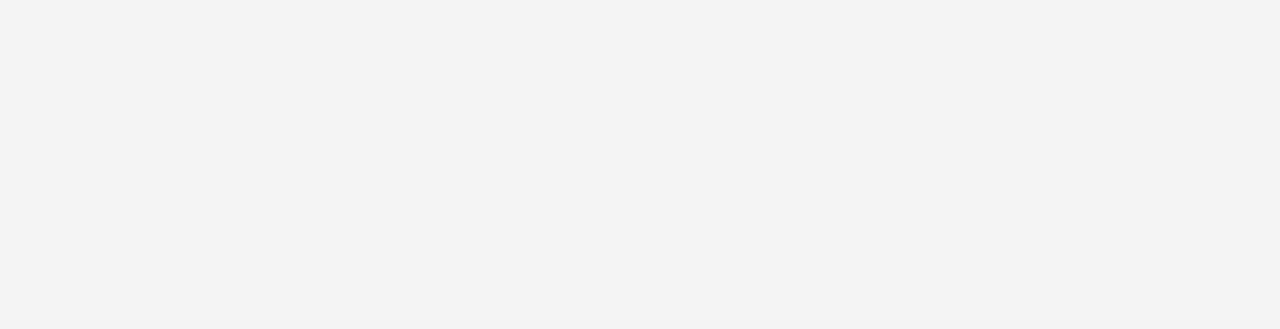
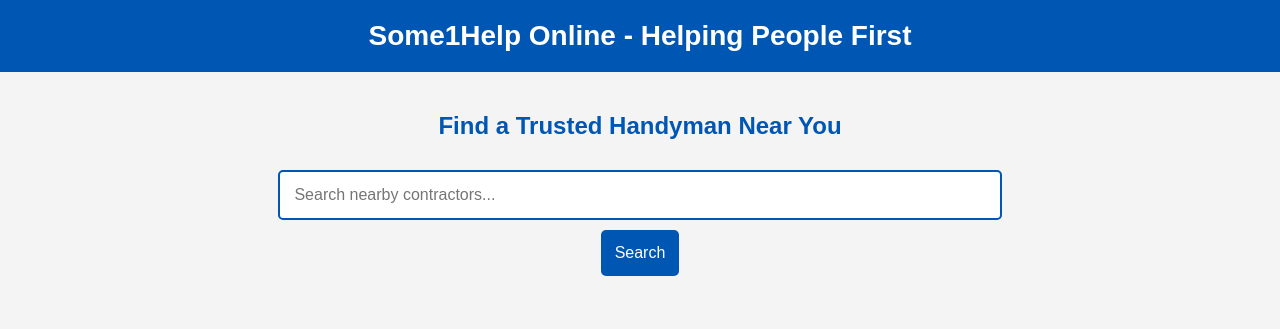
Before and after one commit to pushkargithub/some1help, a plain HTML site: page index.html in a window 1280 px wide. Drawn offline with Linux system fonts and the light colour scheme.

Commit message:
Update index.html

```diff
--- a/index.html
+++ b/index.html
@@ -144,4 +144,18 @@
             }
         }
 
-        document.addEventListen
+        document.addEventListener("click", hideSuggestions);
+    </script>
+</head>
+<body>
+    <header>Some1Help Online - Helping People First</header>
+    <div class="container">
+        <h2 style="text-align: center; color: #0056b3;">Find a Trusted Handyman Near You</h2>
+        <div class="search-bar">
+            <input type="text" id="search-input" placeholder="Search nearby contractors..." onkeyup="showSuggestions()">
+            <div id="suggestions" class="suggestions"></div>
+            <button onclick="searchContractors()">Search</button>
+        </div>
+    </div>
+</body>
+</html>
```
